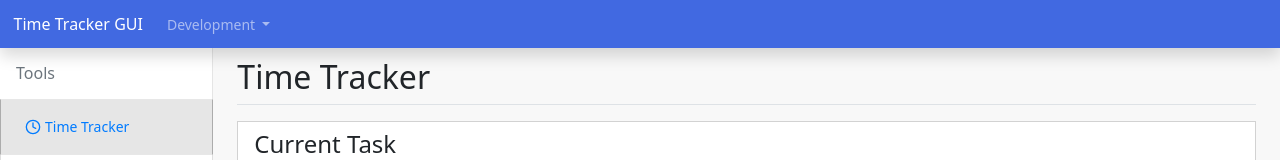
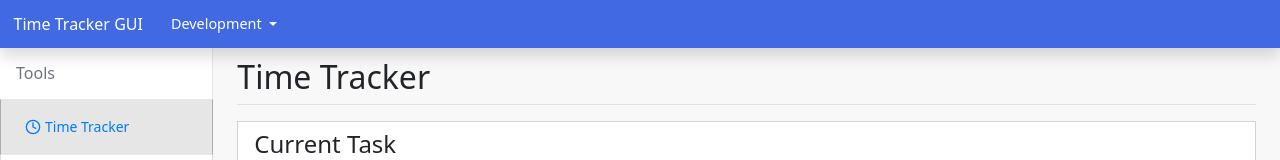
Before and after one commit to k-makino-jp/time-tracker-gui, a Vue app: page / in a window 1280 px wide. Shown: the top 160 px of the page. Built offline with nearby package versions, Linux system fonts and the light colour scheme.

Commit message:
apply bootstrap 5

```diff
--- a/src/components/MyHeader.vue
+++ b/src/components/MyHeader.vue
@@ -5,21 +5,20 @@
         <a class="navbar-brand" href="index.html">Time Tracker GUI</a>
 
         <div class="collapse navbar-collapse" id="navbarSupportedContent">
-          <ul class="navbar-nav mr-auto">
-            <li class="nav-item dropdown">
-              <a class="nav-link dropdown-toggle" href="#" data-toggle="dropdown"
-                aria-haspopup="true" aria-expanded="false">
-                Development
-              </a>
-              <div class="dropdown-menu" aria-labelledby="navbarDropdown">
-                <a class="dropdown-item" target="_blank"
-                  href="https://v3.ja.vuejs.org/guide/introduction.html">Vue.js</a>
-                <a class="dropdown-item" target="_blank"
-                  href="https://getbootstrap.jp/docs/5.0/getting-started/introduction/">Bootstrap</a>
-              </div>
-            </li>
-          </ul>
+          <div class="dropdown">
+            <button class="btn btn-secondary dropdown-toggle" type="button" id="dropdownMenuButton"
+              data-bs-toggle="dropdown" aria-expanded="false">
+              Development
+            </button>
+            <ul class="dropdown-menu text-small shadow" style="">
+              <li><a class="dropdown-item" target="_blank"
+                  href="https://v3.ja.vuejs.org/guide/introduction.html">Vue.js</a></li>
+              <li> <a class="dropdown-item" target="_blank"
+                  href="https://getbootstrap.jp/docs/5.0/getting-started/introduction/">Bootstrap</a></li>
+            </ul>
+          </div>
         </div>
+
       </div>
     </nav>
   </div>
@@ -36,4 +35,10 @@
   padding-bottom: .75rem;
   font-size: 1rem;
 }
+
+#dropdownMenuButton {
+  background-color: #4169e1;
+  border: #4169e1;
+  font-size: 0.9rem;
+}
 </style>
```
